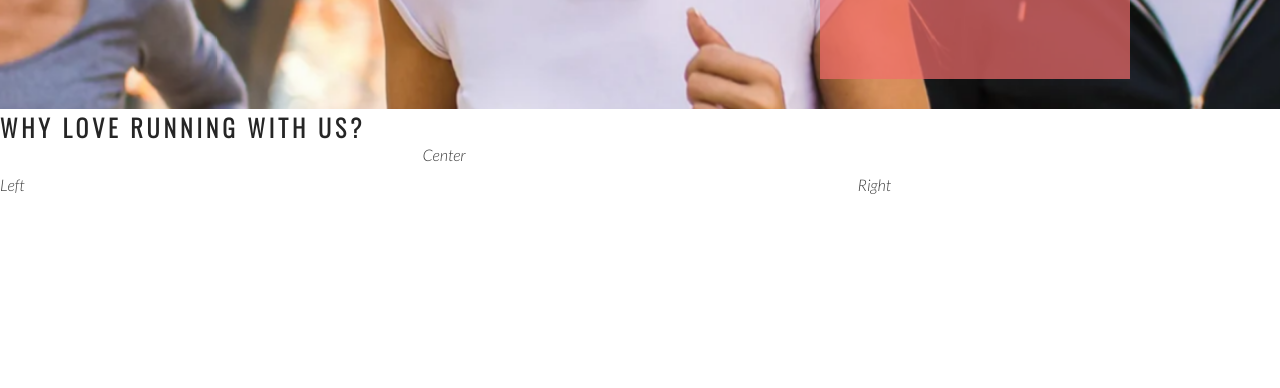
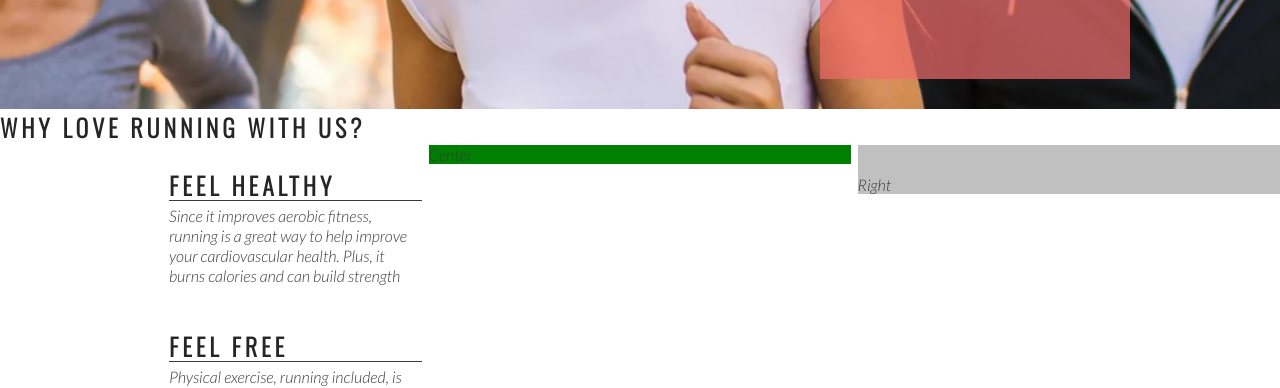
Before and after one commit to EdSouthern/love-running, a plain HTML site: page index.html in a window 1280 px wide. Shown: the part 566-954 px from the top of the page. Drawn offline with nearby package versions, Linux system fonts and the light colour scheme.

Commit message:
Add left content

```diff
--- a/assets/css/style.css
+++ b/assets/css/style.css
@@ -85,6 +85,7 @@ h1, h2 {
     animation-name: hero-zoom;
     animation-duration: 5s;
     animation-fill-mode: forwards;
+    background-size: cover;
 }
 
 @keyframes hero-zoom {
@@ -127,4 +128,32 @@ h1, h2 {
     padding-top: 30px;
     width: 33%;
     float: right;
+    background-color: silver;
 }
+
+#center-about {
+    width: 33%;
+    margin: 0 auto;
+    background-color: green;
+
+}
+
+hr {
+    border-top: 1px solid #3a3a3a;
+    width: 100%;
+    margin: 5px 0;
+
+
+}
+
+.left-about-heading {
+    width: 60%;
+    float: right;
+    line-height: 20px;
+    clear: both;
+    margin-bottom: 50px;
+
+
+
+
+}
--- a/index.html
+++ b/index.html
@@ -37,7 +37,20 @@
     </section>
     <section id="club-ethos">
         <h1>Why Love Running With Us?</h1>
-        <div id="left-about">Left</div>
+        <div id="left-about">
+            <div class="left-about-heading">
+                <h2>Feel Healthy</h2>
+                <hr>
+                <p>Since it improves aerobic fitness, running is a great way to help improve your cardiovascular health. Plus, it burns calories and can build strength
+                </p>
+            </div>
+            <div class="left-about-heading">
+                <h2>Feel Free</h2>
+                <hr>
+                <p>Physical exercise, running included, is known to release endorphins in the brain. Endorphins make you more energetic, more awake and, yes, happier.
+                </p>
+            </div>
+        </div>
         <div id="right-about">Right</div>
         <div id="center-about">Center</div>
     </section>
```
